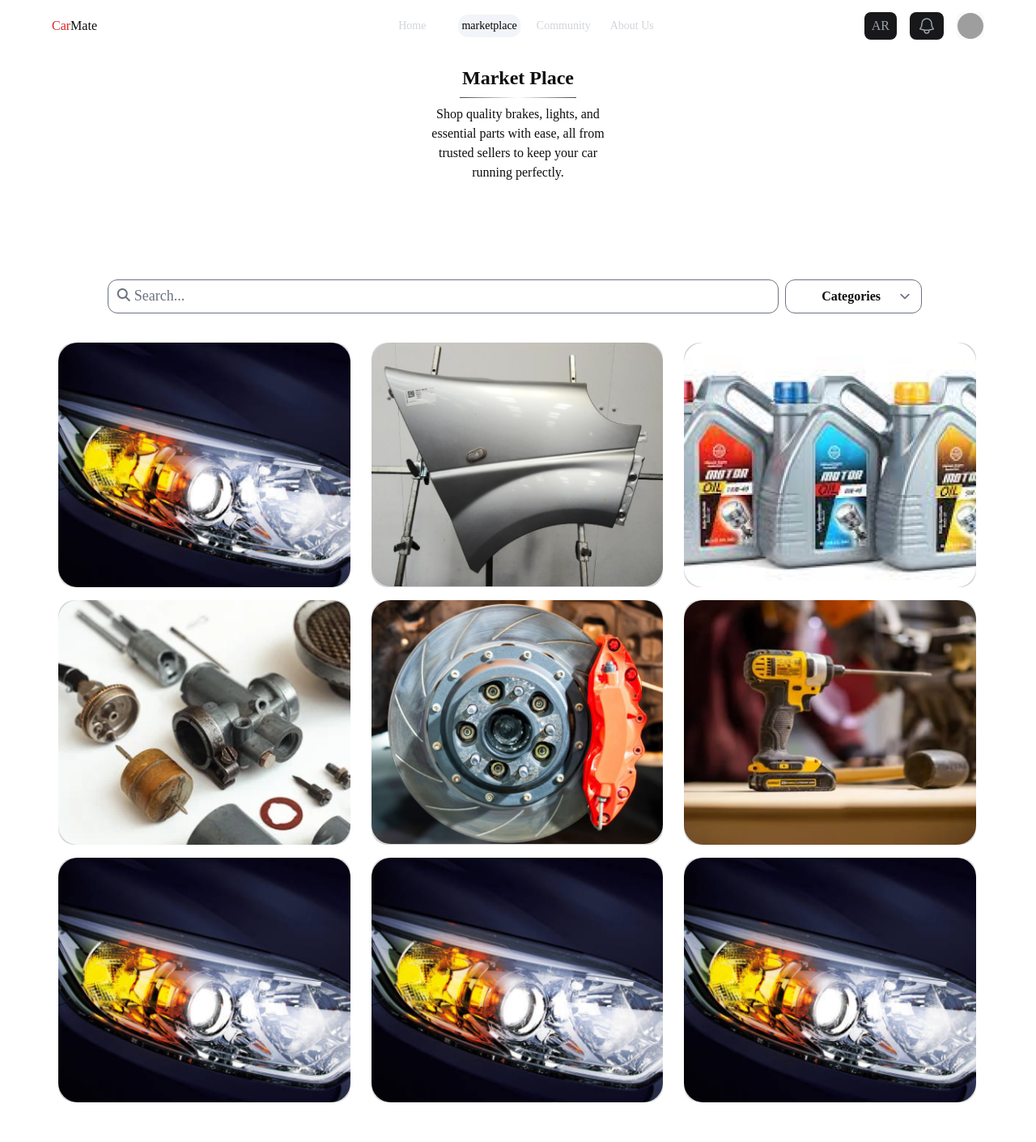
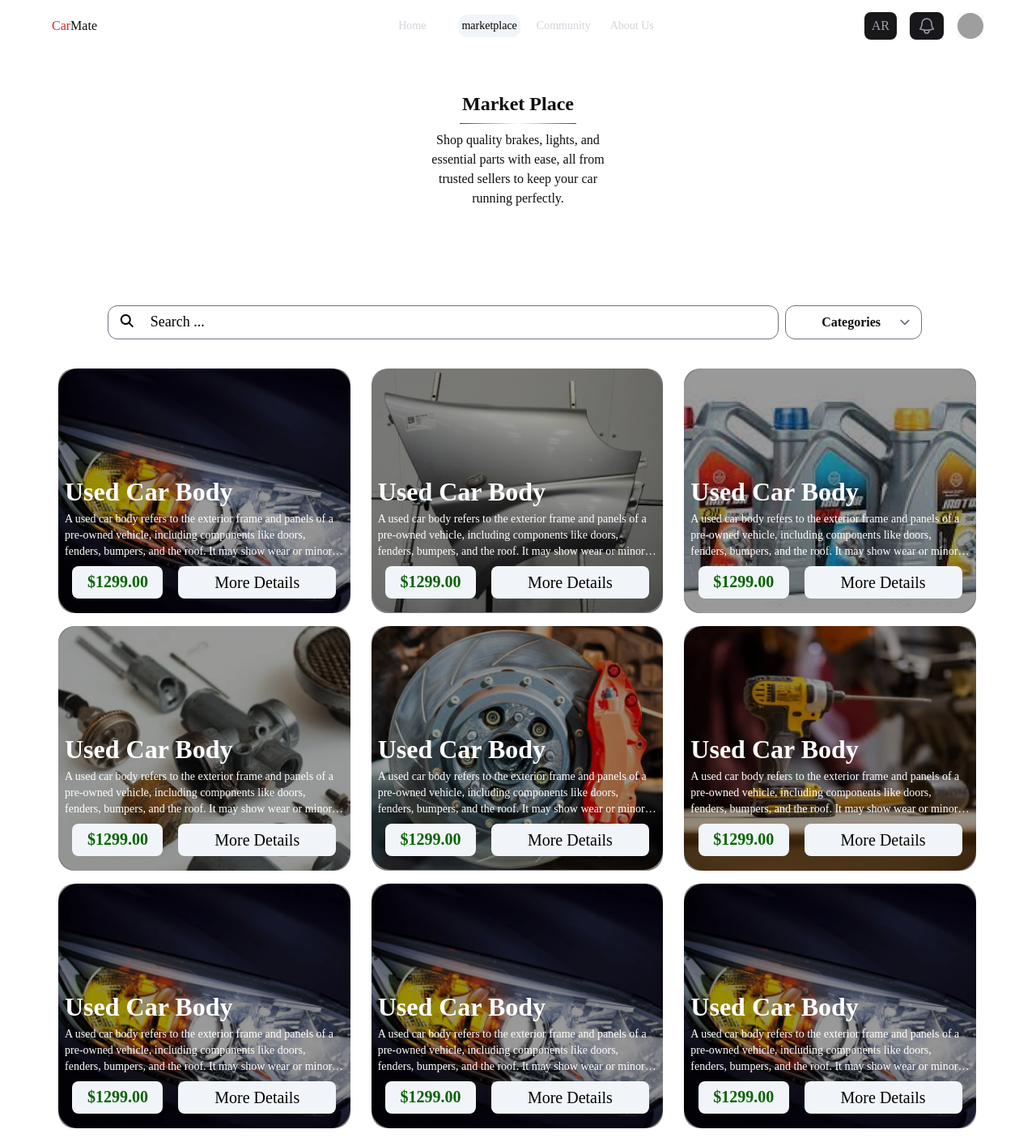
Before and after one commit to omerbag-9/carMate-frontend, a React (Vite) app: page /marketplace in a window 1280 px wide. Shown: the top 1410 px of the page at 81% size. Built offline with nearby package versions, Linux system fonts and the light colour scheme; grey boxes are pictures that could not be loaded; what tailwindcss-rtl would draw is missing.

Commit message:
edits in marketplace , moredetails , & aboutus

```diff
--- a/src/App.css
+++ b/src/App.css
@@ -149,3 +149,35 @@ html[dir="rtl"] .embla__container {
 img{
   width: 100%;
 }
+
+input::placeholder{
+  color: black;
+
+}
+
+
+::placeholder {
+  color: black;
+  font-size: 18px;
+  text-align: right; /* Changed from left to right */
+  font-weight: 500;
+  padding-right: 20px; /* Changed from padding-left to padding-right */
+}
+
+[dir="ltr"] ::placeholder {
+  text-align: left;
+  padding-left: 20px;
+  padding-right: 0;
+}
+
+[dir="rtl"] ::placeholder {
+  text-align: right;
+  padding-right: 20px;
+  padding-left: 0;
+}
+
+::placeholder:focus {
+  border: black;
+  box-shadow: black;
+  color: transparent;
+}
--- a/src/Components/Marketplace/Marketplace.jsx
+++ b/src/Components/Marketplace/Marketplace.jsx
@@ -10,18 +10,23 @@ import useEmblaCarousel from 'embla-carousel-react';
 import { Link } from 'react-router-dom';
 import { useTranslation } from 'react-i18next';
 
+
 export default function Marketplace() {
-  const { t } = useTranslation();
+
   const [emblaRef, emblaApi] = useEmblaCarousel({
     loop: true,
-    slidesToScroll: 3,
+    slidesToScroll:1,
     align: "start",
   });
 
   const [searchTerm, setSearchTerm] = useState('');
+  const { t , i18n } = useTranslation();
+  const isArabic = i18n.language === 'ar';
   const handleChange = (event) => {
     setSearchTerm(event.target.value);
   };
+
+
 
   const [selectedOption, setSelectedOption] = useState('Categories');
 
@@ -38,7 +43,7 @@ export default function Marketplace() {
   };
 
   const [selectedIndex, setSelectedIndex] = useState(0);
-  const slides = [1, 2, 3];
+  const slides = [1 ];
 
   const scrollPrev = () => emblaApi && emblaApi.scrollPrev();
   const scrollNext = () => emblaApi && emblaApi.scrollNext();
@@ -66,7 +71,7 @@ export default function Marketplace() {
   return (
     <div className="container mx-auto">
       <div className="flex-wrap justify-center justify-items-center">
-        <div className="market-title lg:w-1/4 sm:w-1/2 text-center my-10">
+        <div className="market-title lg:w-1/4 sm:w-1/2 text-center my-10 mt-28">
           <h1 className="mx-auto font-bold text-2xl ">
             {t('marketplaceTitle')}
             <div className="w-1/2 mx-auto">
@@ -76,18 +81,26 @@ export default function Marketplace() {
           <p className="mx-5">{t('marketplaceDescription')}</p>
         </div>
         <div className="flex mt-28 mb-7 flex-wrap lg:w-[90%] sm:w-full justify-center justify-items-center">
-          <div className="w-[80%] relative my-2">
-            <p className="absolute left-3 top-2 text-gray-500">
+
+
+
+
+
+<div className="w-[80%] relative my-2" dir={isArabic ? "rtl" : "ltr"}>
+      <p className={`absolute ${isArabic ? "right-4" : "left-4"} top-2 text-black`}>
         <i className="fa-solid fa-magnifying-glass"></i>
       </p>
       <input
-              className="w-full rounded-xl text-left"
+        className={`w-full rounded-xl px-8 ${isArabic ? "text-right" : "text-left"}`}
         type="text"
         placeholder={t('searchPlaceholder')}
         value={searchTerm}
         onChange={handleChange}
+        dir={isArabic ? "rtl" : "ltr"}
       />
     </div>
+
+
           <div className="list mx-2 my-2">
             <select
               className="rounded-xl px-11 font-semibold"
@@ -103,15 +116,16 @@ export default function Marketplace() {
             </select>
           </div>
         </div>
+
         <div className="embla overflow-hidden mb-32" ref={emblaRef}>
-          <div className="embla_container mx-auto grid grid-cols-1 sm:grid-cols-2 md:grid-cols-3 lg:grid-cols-3 gap-4 ml-2">
-            <div className="card embla__slide overflow-hidden relative" onMouseEnter={handleMouseEnter} onMouseLeave={handleMouseLeave}>
+          <div className="embla_container mx-auto grid grid-cols-1 sm:grid-cols-2 md:grid-cols-2 lg:grid-cols-3 gap-4 ml-2">
+            <div className="card embla__slide overflow-hidden relative " onMouseEnter={handleMouseEnter} onMouseLeave={handleMouseLeave}>
               <img className="rounded-3xl w-full" src={img4} alt="" />
               <div
-                className={`absolute bottom-0 left-0 top-0 w-full bg-black bg-opacity-40 opacity-0 text-white text-center p-2 z-50 text-start pt-20 hover:opacity-100`}
+                className={`absolute bottom-0 left-0 top-0 w-full bg-black bg-opacity-40  text-white text-center p-2 z-50 text-start pt-32 `}
               >
                 <h3>{t('usedCarBodyTitle')}</h3>
-                <p className="text-sm font-normal">{t('usedCarBodyDescription')}</p>
+                <p className="text-sm font-normal line-clamp-3">{t('usedCarBodyDescription')}</p>
                 <div className="flex justify-around">
                   <span className="bg-slate-100 rounded-lg text-[#086302] text-[20px] w-28 h-10 text-center py-1 mt-2">
                     {t('price')}
@@ -124,13 +138,13 @@ export default function Marketplace() {
                 </div>
               </div>
             </div>
-            <div className="card embla__slide overflow-hidden relative" onMouseEnter={handleMouseEnter} onMouseLeave={handleMouseLeave}>
+            <div className="card embla__slide overflow-hidden relative " onMouseEnter={handleMouseEnter} onMouseLeave={handleMouseLeave}>
               <img className="rounded-3xl w-full" src={img3} alt="" />
               <div
-                className={`absolute bottom-0 left-0 top-0 w-full bg-black bg-opacity-40 opacity-0 text-white text-center p-2 z-50 text-start pt-20 hover:opacity-100`}
+                className={` absolute bottom-0 left-0 top-0 w-full bg-black bg-opacity-40  text-white text-center p-2 z-50 text-start pt-32 `}
               >
                 <h3>{t('usedCarBodyTitle')}</h3>
-                <p className="text-sm font-normal">{t('usedCarBodyDescription')}</p>
+                <p className="text-sm font-normal line-clamp-3">{t('usedCarBodyDescription')}</p>
                 <div className="flex justify-around">
                   <span className="bg-slate-100 rounded-lg text-[#086302] text-[20px] w-28 h-10 text-center py-1 mt-2">
                     {t('price')}
@@ -143,13 +157,13 @@ export default function Marketplace() {
                 </div>
               </div>
             </div>
-            <div className="card embla__slide overflow-hidden relative" onMouseEnter={handleMouseEnter} onMouseLeave={handleMouseLeave}>
+            <div className="card embla__slide overflow-hidden relative " onMouseEnter={handleMouseEnter} onMouseLeave={handleMouseLeave}>
               <img className="rounded-3xl w-full" src={img6} alt="" />
               <div
-                className={`absolute bottom-0 left-0 top-0 w-full bg-black bg-opacity-40 opacity-0 text-white text-center p-2 z-50 text-start pt-20 hover:opacity-100`}
+                className={` absolute bottom-0 left-0 top-0 w-full bg-black bg-opacity-40  text-white text-center p-2 z-50 text-start pt-32 `}
               >
                 <h3>{t('usedCarBodyTitle')}</h3>
-                <p className="text-sm font-normal">{t('usedCarBodyDescription')}</p>
+                <p className="text-sm font-normal line-clamp-3">{t('usedCarBodyDescription')}</p>
                 <div className="flex justify-around">
                   <span className="bg-slate-100 rounded-lg text-[#086302] text-[20px] w-28 h-10 text-center py-1 mt-2">
                     {t('price')}
@@ -162,13 +176,13 @@ export default function Marketplace() {
                 </div>
               </div>
             </div>
-            <div className="card embla__slide overflow-hidden relative" onMouseEnter={handleMouseEnter} onMouseLeave={handleMouseLeave}>
+            <div className="card embla__slide overflow-hidden relative " onMouseEnter={handleMouseEnter} onMouseLeave={handleMouseLeave}>
               <img className="rounded-3xl w-full" src={img1} alt="" />
               <div
-                className={`absolute bottom-0 left-0 top-0 w-full bg-black bg-opacity-40 opacity-0 text-white text-center p-2 z-50 text-start pt-20 hover:opacity-100`}
+                className={` absolute bottom-0 left-0 top-0 w-full bg-black bg-opacity-40  text-white text-center p-2 z-50 text-start pt-32 `}
               >
                 <h3>{t('usedCarBodyTitle')}</h3>
-                <p className="text-sm font-normal">{t('usedCarBodyDescription')}</p>
+                <p className="text-sm font-normal line-clamp-3">{t('usedCarBodyDescription')}</p>
                 <div className="flex justify-around">
                   <span className="bg-slate-100 rounded-lg text-[#086302] text-[20px] w-28 h-10 text-center py-1 mt-2">
                     {t('price')}
@@ -181,13 +195,13 @@ export default function Marketplace() {
                 </div>
               </div>
             </div>
-            <div className="card embla__slide overflow-hidden relative" onMouseEnter={handleMouseEnter} onMouseLeave={handleMouseLeave}>
+            <div className="card embla__slide overflow-hidden relative " onMouseEnter={handleMouseEnter} onMouseLeave={handleMouseLeave}>
               <img className="rounded-3xl w-full" src={img5} alt="" />
               <div
-                className={`absolute bottom-0 left-0 top-0 w-full bg-black bg-opacity-40 opacity-0 text-white text-center p-2 z-50 text-start pt-20 hover:opacity-100`}
+                className={` absolute bottom-0 left-0 top-0 w-full bg-black bg-opacity-40  text-white text-center p-2 z-50 text-start pt-32 `}
               >
                 <h3>{t('usedCarBodyTitle')}</h3>
-                <p className="text-sm font-normal">{t('usedCarBodyDescription')}</p>
+                <p className="text-sm font-normal line-clamp-3">{t('usedCarBodyDescription')}</p>
                 <div className="flex justify-around">
                   <span className="bg-slate-100 rounded-lg text-[#086302] text-[20px] w-28 h-10 text-center py-1 mt-2">
                     {t('price')}
@@ -200,13 +214,13 @@ export default function Marketplace() {
                 </div>
               </div>
             </div>
-            <div className="card embla__slide overflow-hidden relative" onMouseEnter={handleMouseEnter} onMouseLeave={handleMouseLeave}>
+            <div className="card embla__slide overflow-hidden relative " onMouseEnter={handleMouseEnter} onMouseLeave={handleMouseLeave}>
               <img className="rounded-3xl w-full" src={img2} alt="" />
               <div
-                className={`absolute bottom-0 left-0 top-0 w-full bg-black bg-opacity-40 opacity-0 text-white text-center p-2 z-50 text-start pt-20 hover:opacity-100`}
+                className={` absolute bottom-0 left-0 top-0 w-full bg-black bg-opacity-40  text-white text-center p-2 z-50 text-start pt-32 `}
               >
                 <h3>{t('usedCarBodyTitle')}</h3>
-                <p className="text-sm font-normal">{t('usedCarBodyDescription')}</p>
+                <p className="text-sm font-normal line-clamp-3">{t('usedCarBodyDescription')}</p>
                 <div className="flex justify-around">
                   <span className="bg-slate-100 rounded-lg text-[#086302] text-[20px] w-28 h-10 text-center py-1 mt-2">
                     {t('price')}
@@ -219,13 +233,13 @@ export default function Marketplace() {
                 </div>
               </div>
             </div>
-            <div className="card embla__slide overflow-hidden relative" onMouseEnter={handleMouseEnter} onMouseLeave={handleMouseLeave}>
+            <div className="card embla__slide overflow-hidden relative " onMouseEnter={handleMouseEnter} onMouseLeave={handleMouseLeave}>
               <img className="rounded-3xl w-full" src={img4} alt="" />
               <div
-                className={`absolute bottom-0 left-0 top-0 w-full bg-black bg-opacity-40 opacity-0 text-white text-center p-2 z-50 text-start pt-20 hover:opacity-100`}
+                className={` absolute bottom-0 left-0 top-0 w-full bg-black bg-opacity-40  text-white text-center p-2 z-50 text-start pt-32 `}
               >
                 <h3>{t('usedCarBodyTitle')}</h3>
-                <p className="text-sm font-normal">{t('usedCarBodyDescription')}</p>
+                <p className="text-sm font-normal line-clamp-3">{t('usedCarBodyDescription')}</p>
                 <div className="flex justify-around">
                   <span className="bg-slate-100 rounded-lg text-[#086302] text-[20px] w-28 h-10 text-center py-1 mt-2">
                     {t('price')}
@@ -238,13 +252,13 @@ export default function Marketplace() {
                 </div>
               </div>
             </div>
-            <div className="card embla__slide overflow-hidden relative" onMouseEnter={handleMouseEnter} onMouseLeave={handleMouseLeave}>
+            <div className="card embla__slide overflow-hidden relative " onMouseEnter={handleMouseEnter} onMouseLeave={handleMouseLeave}>
               <img className="rounded-3xl w-full" src={img4} alt="" />
               <div
-                className={`absolute bottom-0 left-0 top-0 w-full bg-black bg-opacity-40 opacity-0 text-white text-center p-2 z-50 text-start pt-20 hover:opacity-100`}
+                className={` absolute bottom-0 left-0 top-0 w-full bg-black bg-opacity-40  text-white text-center p-2 z-50 text-start pt-32 `}
               >
                 <h3>{t('usedCarBodyTitle')}</h3>
-                <p className="text-sm font-normal">{t('usedCarBodyDescription')}</p>
+                <p className="text-sm font-normal line-clamp-3">{t('usedCarBodyDescription')}</p>
                 <div className="flex justify-around">
                   <span className="bg-slate-100 rounded-lg text-[#086302] text-[20px] w-28 h-10 text-center py-1 mt-2">
                     {t('price')}
@@ -257,13 +271,13 @@ export default function Marketplace() {
                 </div>
               </div>
             </div>
-            <div className="card embla__slide overflow-hidden relative" onMouseEnter={handleMouseEnter} onMouseLeave={handleMouseLeave}>
+            <div className="card embla__slide overflow-hidden relative " onMouseEnter={handleMouseEnter} onMouseLeave={handleMouseLeave}>
               <img className="rounded-3xl w-full" src={img4} alt="" />
               <div
-                className={`absolute bottom-0 left-0 top-0 w-full bg-black bg-opacity-40 opacity-0 text-white text-center p-2 z-50 text-start pt-20 hover:opacity-100`}
+                className={` absolute bottom-0 left-0 top-0 w-full bg-black bg-opacity-40 opacity-100 text-white text-center p-2 z-50 text-start pt-32 `}
               >
                 <h3>{t('usedCarBodyTitle')}</h3>
-                <p className="text-sm font-normal">{t('usedCarBodyDescription')}</p>
+                <p className="text-sm font-normal line-clamp-3">{t('usedCarBodyDescription')}</p>
                 <div className="flex justify-around">
                   <span className="bg-slate-100 rounded-lg text-[#086302] text-[20px] w-28 h-10 text-center py-1 mt-2">
                     {t('price')}
@@ -279,7 +293,7 @@ export default function Marketplace() {
           </div>
           <div className="embla__controls py-10">
             <button className="embla__button embla__button--prev " onClick={scrollPrev}>
-              <i className="fa-solid fa-chevron-left"></i>
+              <i className="fa-solid fa-chevron-left ltr:rotate-0 rtl:rotate-180"></i>
             </button>
             <div className="embla__dots">
               {slides.map((_, index) => (
@@ -291,7 +305,7 @@ export default function Marketplace() {
               ))}
             </div>
             <button className="embla__button embla__button--next" onClick={scrollNext}>
-              <i className="fa-solid fa-chevron-right"></i>
+              <i className="fa-solid fa-chevron-right ltr:rotate-0 rtl:rotate-180"></i>
             </button>
           </div>
         </div>
--- a/src/Components/Moredetails/Moredetails.jsx
+++ b/src/Components/Moredetails/Moredetails.jsx
@@ -12,7 +12,7 @@ export default function Moredetails() {
 
   return (
     <div className="container mx-auto px-4">
-      <div className="title text-center mx-auto">
+      <div className="title text-center mx-auto pt-11">
         <h1 className="text-3xl font-bold">
           {t('moreDetails')}
           <div className="w-48 mx-auto">
@@ -34,7 +34,7 @@ export default function Moredetails() {
         <div className="info text-center lg:text-left lg:w-3/5 w-full">
           <h2 className="text-4xl font-bold mb-3">{t('usedCarBody')}</h2>
           <span className="font-bold block lg:inline-block mb-2">{t('category')}</span>
-          <p className="mt-3 text-[27px] font-semibold">{t('productDescription')}</p>
+          <p className="mt-3 lg:text-[27px] sm:text-[15px] lg:font-semibold sm:font-normal">{t('productDescription')}</p>
           <div className="buttons mt-10 flex flex-col lg:flex-row items-center justify-center lg:justify-start lg:mx-20 sm:mx-0 mb-3">
             <span className="bg-slate-50 border-2 border-black rounded-lg text-[#086302] text-[20px] w-32 h-10 flex items-center justify-center mb-4 lg:mb-0 lg:mr-4">
               {t('productPrice')}
--- a/src/Locales/ar.json
+++ b/src/Locales/ar.json
@@ -138,7 +138,7 @@
 
       "marketplaceTitle": "السوق",
       "marketplaceDescription": "تسوّق الفرامل والإضاءات وقطع الغيار عالية الجودة بسهولة، من بائعين موثوقين للحفاظ على سيارتك في حالة مثالية.",
-      "searchPlaceholder": "بحث...",
+      "searchPlaceholder": "بحث ...",
       "categories": "الفئات",
       "usedCarBodyTitle": "هيكل سيارة مستخدم",
       "usedCarBodyDescription": "يشير هيكل السيارة المستخدم إلى الإطار الخارجي والألواح لسيارة مملوكة مسبقًا، بما في ذلك المكونات مثل الأبواب، والرفارف، والمصدات، والسقف. قد تظهر عليه علامات التآكل أو التلف الطفيف ولكنه غالبًا يُباع كما هو أو يتم تجديده للإصلاحات والاستبدال. هذه الهياكل مهمة لاستعادة السيارات التالفة أو تخصيصها.",
--- a/src/Locales/en.json
+++ b/src/Locales/en.json
@@ -101,7 +101,7 @@
 
         "marketplaceTitle": "Market Place",
         "marketplaceDescription": "Shop quality brakes, lights, and essential parts with ease, all from trusted sellers to keep your car running perfectly.",
-        "searchPlaceholder": "Search...",
+        "searchPlaceholder": "Search ...",
         "categories": "Categories",
         "carParts":"Car Parts",
         "liquids":"Liquids",
```
Also changed, not shown: src/Components/AboutUs/AboutUs.jsx (+11 -8 lines). Lines whose indentation alone changed are shown as unchanged.
